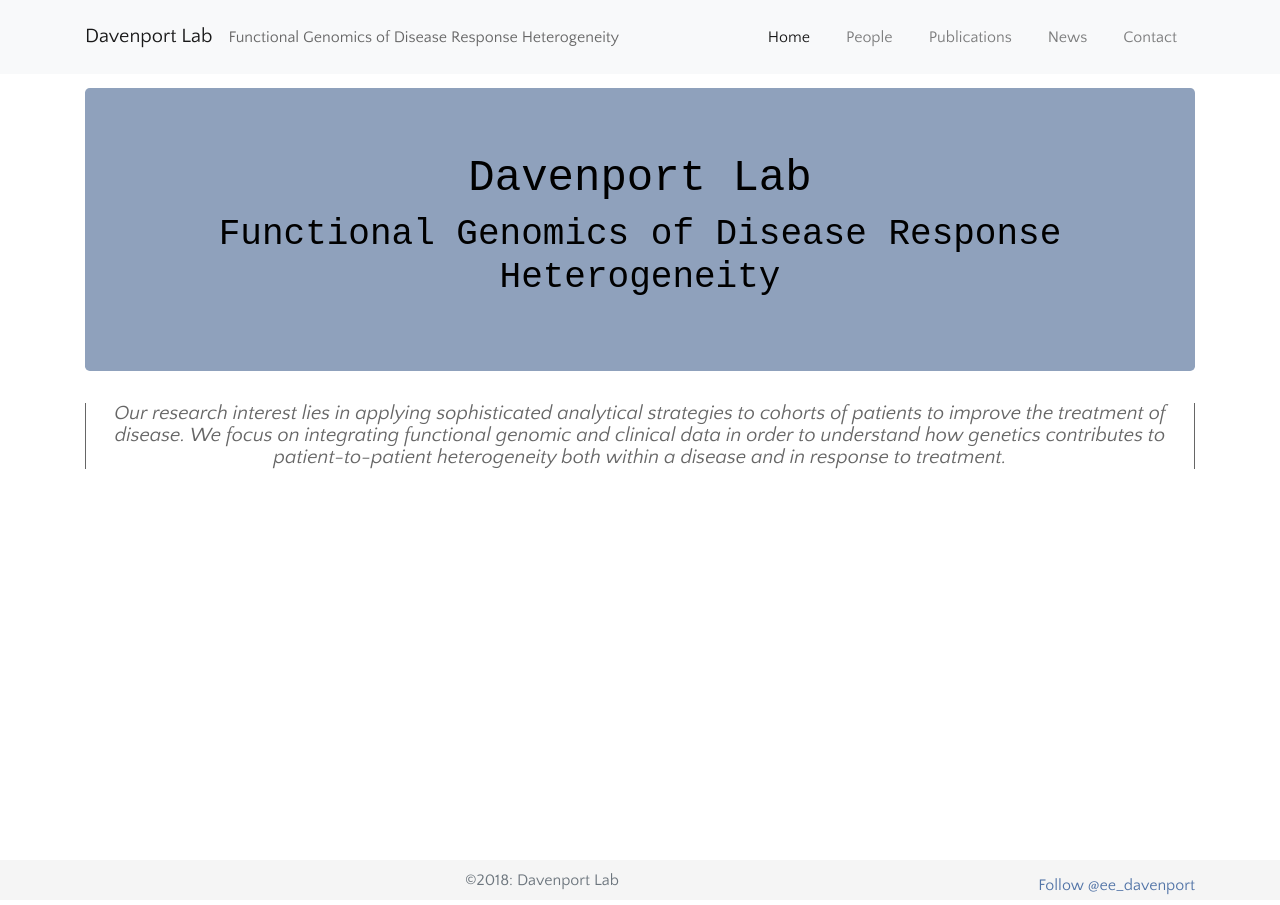
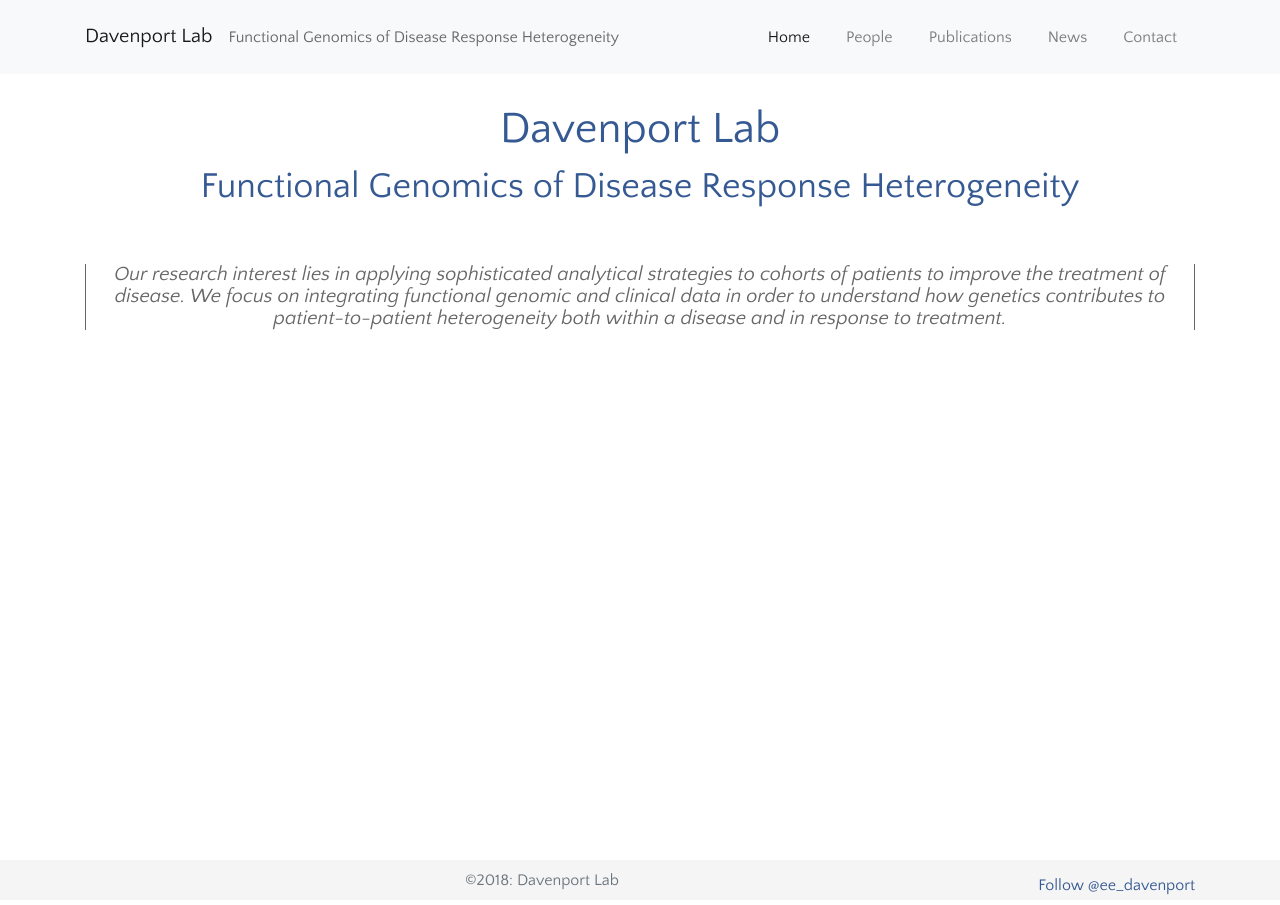
Before and after one commit to davenportlab/davenportlab.github.io, a Jekyll site: the page built from index.md, in a window 1280 px wide. Built offline with Jekyll 4.4.1, drawn with Linux system fonts in a browser that asks for light colours; nearby versions of some CDN libraries; comment, search, counter and statistics services are not loaded.

Commit message:
Banner and links colour changes (#6)

```diff
--- a/_sass/palette.scss
+++ b/_sass/palette.scss
@@ -1,7 +1,7 @@
 /* Coolors Exported Palette - coolors.co/345891-8e9fbb-7381ac-b0b5c8-5375a7 */
 
 /* HSL */
-$color1: hsla(217%, 47%, 39%, 1);
+$darkblue: hsla(217%, 47%, 39%, 1);
 $color2: hsla(217%, 25%, 65%, 1);
 $color3: hsla(225%, 26%, 56%, 1);
 $color4: hsla(228%, 18%, 74%, 1);
--- a/_sass/theme.scss
+++ b/_sass/theme.scss
@@ -60,8 +60,7 @@ h6 {
 }
 
 a {
-  // color:#3399cc;
-  color: $color5;
+  color: $darkblue;
   font-weight:400;
   text-decoration:none;
 }
@@ -69,7 +68,7 @@ a {
 a small {
   font-size:11px;
   // color:#666;
-  color: $color5;
+  color: $darkblue;
   margin-top:-0.6em;
   display:block;
 }
@@ -557,7 +556,7 @@ ul.thumblist, li {
 
 // Navbar brand
 // .navbar-light a.navbar-brand {
-//   color: $color1;
+//   color: $darkblue;
 // }
 //
 // .navbar-light .navbar-subtle {
--- a/assets/css/style.scss
+++ b/assets/css/style.scss
@@ -35,20 +35,14 @@ section {
   overflow:auto;
 }
 
-/* Small Jumbotron */
-.jumbotron.small {
+// Banner
+#banner.jumbotron {
+  background-color: white;
+  background-size: 100%;
+  background-repeat: no-repeat;
+  color: $darkblue;
   padding-top: 1rem;
   padding-bottom: 1rem;
-}
-
-// Banner
-#banner.jumbotron {
-  /*background-image: url("../img/banner.jpg");*/
-  background-color: $color2;
-  background-size: 100%;
-  background-repeat: no-repeat;
-  color: black;
-  font: 14px/22px 'American Typewriter', "Courier New", Courier, Monaco, mono;
 }
 
 #banner.jumbotron h1 {
```
